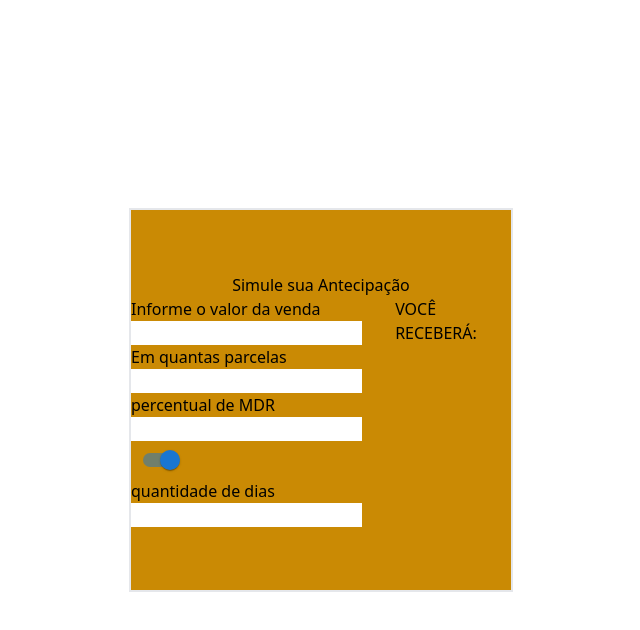
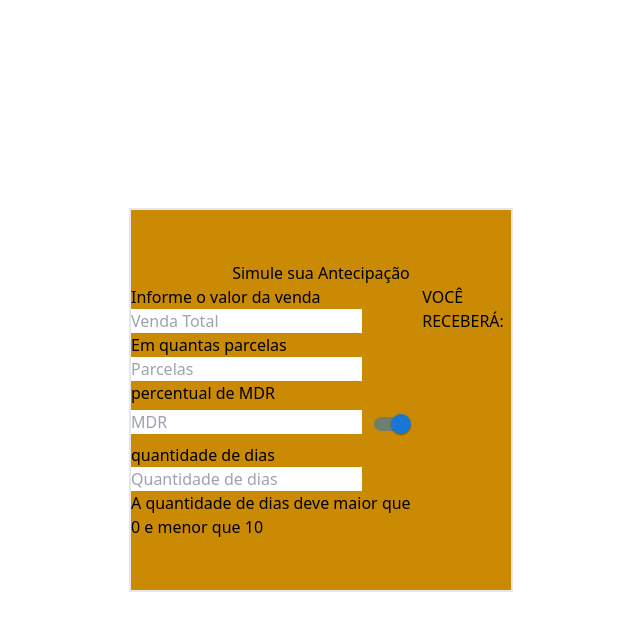
Before and after one commit to gabriel-felberg/Test-1-sales-anticipation-simulation, a React (Create React App) app in the folder test-tecnico/: page / in a window 1280 px wide. Both pictures are taken after a click on the element 469 px from the left and 484 px from the top of the page. Shown: the top 630 px of the page, without its empty margins (319-959 px from the left). Built offline with nearby package versions, Linux system fonts and the light colour scheme.

Commit message:
feat/adicionando exceções de lógica

```diff
--- a/test-tecnico/package.json
+++ b/test-tecnico/package.json
@@ -5,6 +5,7 @@
   "dependencies": {
     "@emotion/react": "^11.10.5",
     "@emotion/styled": "^11.10.5",
+    "@hookform/resolvers": "^2.9.10",
     "@mui/material": "^5.10.14",
     "@testing-library/jest-dom": "^5.16.5",
     "@testing-library/react": "^13.4.0",
@@ -16,9 +17,11 @@
     "axios": "^1.1.3",
     "react": "^18.2.0",
     "react-dom": "^18.2.0",
+    "react-hook-form": "^7.39.4",
     "react-scripts": "5.0.1",
     "typescript": "^4.8.4",
-    "web-vitals": "^2.1.4"
+    "web-vitals": "^2.1.4",
+    "yup": "^0.32.11"
   },
   "scripts": {
     "start": "react-scripts start",
--- a/test-tecnico/src/components/simulation/form/cardError/index.jsx
+++ /dev/null
@@ -1,7 +0,0 @@
-const CardError = () => {
-  return (
-    <div>CardError</div>
-  )
-}
-
-export default CardError
--- /dev/null
+++ b/test-tecnico/src/components/simulation/form/errors/cardError/index.jsx
@@ -0,0 +1,7 @@
+const CardError = ({text}) => {
+  return (
+    <div>{text}</div>
+  )
+}
+
+export default CardError
--- /dev/null
+++ b/test-tecnico/src/components/simulation/form/errors/index.jsx
@@ -0,0 +1,23 @@
+import CardError from "./cardError";
+
+const VitrineCardsError = ({ amount, installments, mdr, days, Transform }) => {
+  return (
+    <div>
+      {amount < 1000 ? (
+        <CardError text="o valor da venda deve ser maior que 999" />
+      ) : undefined}
+      {console.log(Transform(days)?.length > 10)}
+      {0 >= installments || installments > 12 ? (
+        <CardError text="as parcelas devem estar entre 1 e 12" />
+      ) : undefined}
+      {0 > mdr || mdr > 100 ? (
+        <CardError text="o mdr deve ser maior que 0 e menor que 100" />
+      ) : undefined}
+      {Transform(days)?.length <= 0 || Transform(days)?.length > 10 ? (
+        <CardError text="A quantidade de dias deve maior que 0 e menor que 10" />
+      ) : undefined}
+    </div>
+  );
+};
+
+export default VitrineCardsError;
--- a/test-tecnico/src/components/simulation/form/index.jsx
+++ b/test-tecnico/src/components/simulation/form/index.jsx
@@ -1,6 +1,6 @@
 import { useState, useEffect } from "react";
-
 import Switch from "@mui/material/Switch";
+import CardError from "./errors/cardError";
 
 const Form = ({ setRequest }) => {
   const [amount, setAmount] = useState(undefined);
@@ -12,8 +12,10 @@ const Form = ({ setRequest }) => {
   function callback(event) {
     event.preventDefault();
     if (event.target.name === "amount") {
+      console.log(event.target.value);
       setAmount(event.target.value);
     } else if (event.target.name === "installments") {
+      console.log(event.target.value);
       setInstallments(event.target.value);
     } else if (event.target.name === "mdr") {
       setMdr(event.target.value);
@@ -22,7 +24,7 @@ const Form = ({ setRequest }) => {
     }
   }
   function Transform(day) {
-    let arr = []
+    let arr = [];
     day
       ?.split(",")
       ?.map((e) =>
@@ -30,7 +32,7 @@ const Form = ({ setRequest }) => {
           ? undefined
           : arr.push(Number(e))
       );
-    return arr
+    return arr;
   }
   useEffect(() => {
     Transform(days);
@@ -48,12 +50,14 @@ const Form = ({ setRequest }) => {
   }, [mdr, amount, installments, days]);
 
   return (
+    <section>
       <form>
         <label>
           <h3>Informe o valor da venda</h3>
           <input
             type="number"
             name="amount"
+            placeholder="Venda Total"
             onChange={(event) => callback(event)}
           />
         </label>
@@ -62,12 +66,18 @@ const Form = ({ setRequest }) => {
           <input
             type="number"
             name="installments"
+            placeholder="Parcelas"
             onChange={(event) => callback(event)}
           />
         </label>
         <label>
           <h3>percentual de MDR</h3>
-        <input type="number" name="mdr" onChange={(event) => callback(event)} />
+          <input
+            type="number"
+            name="mdr"
+            placeholder="MDR"
+            onChange={(event) => callback(event)}
+          />
         </label>
         <Switch
           checked={state}
@@ -76,13 +86,34 @@ const Form = ({ setRequest }) => {
         {state ? (
           <label>
             <h3>quantidade de dias</h3>
-          <input value={days} type="text" name="day" onChange={(event) => callback(event)} />
+            <input
+              value={days}
+              type="text"
+              name="day"
+              placeholder="Quantidade de dias"
+              onChange={(event) => callback(event)}
+            />
           </label>
-      ) : (
-        <div></div>
-      )}
+        ) : undefined}
       </form>
+      {amount < 1000 ? (
+        <CardError text="o valor da venda deve ser maior que 999" />
+      ) : undefined}
+      {console.log(Transform(days)?.length > 10)}
+      {0 >= installments || installments > 12 ? (
+        <CardError text="as parcelas devem estar entre 1 e 12" />
+      ) : undefined}
+      {0 > mdr || mdr > 100 ? (
+        <CardError text="o mdr deve ser maior que 0 e menor que 100" />
+      ) : undefined}
+      {state ? (
+        Transform(days)?.length <= 0 || Transform(days)?.length > 10 ? (
+          <CardError text="A quantidade de dias deve maior que 0 e menor que 10" />
+        ) : undefined
+      ) : undefined}
+    </section>
   );
+  //<VitrineCardsError amount={amount} installments={installments} mdr={mdr} days={days} Transform={Transform}/>
 };
 
 export default Form;
--- /dev/null
+++ b/test-tecnico/src/schemas/index.jsx
@@ -0,0 +1,9 @@
+import React from 'react'
+
+const formSchema = () => {
+  return (
+    <div>formSchema</div>
+  )
+}
+
+export default formSchema
```
Also changed, not shown: 1 other file (tests, documents, lock files or other folders). Lines whose indentation alone changed are shown as unchanged.
